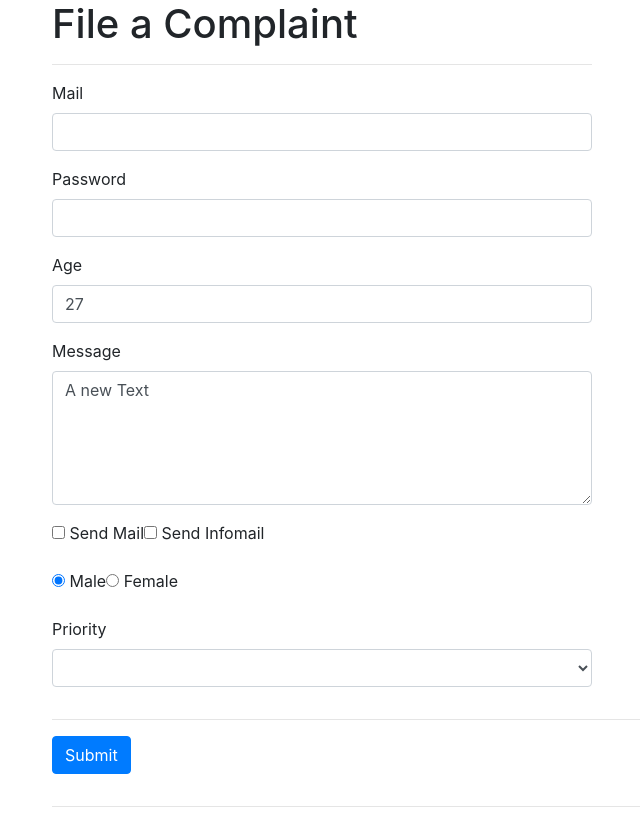
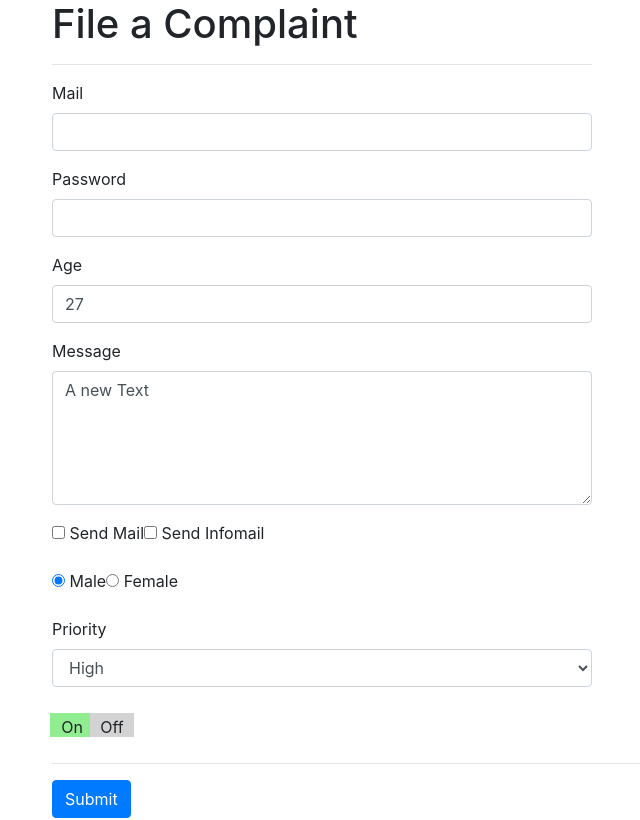
Before and after one commit to vladislavXXL/stock-trader, a Vue app: page / in a window 1280 px wide. Shown: the top 820 px of the page, without its empty margins (33-673 px from the left). Built offline with nearby package versions, Linux system fonts and the light colour scheme.

Commit message:
Create own input component with v-model as value and input event

```diff
--- a/src/App.vue
+++ b/src/App.vue
@@ -50,20 +50,25 @@
             <div class="row">
                 <div class="col-xs-12 col-sm-8 col-sn-offset-2 col-md-6 col-md-offset-3 form-group">
                     <label for="priority">Priority</label>
-                    <select id="priority" class="form-control">
-                        <option value=""></option>
+                    <select id="priority" class="form-control" v-model="selectedPriority">
+                        <option v-for="priority in priorities">{{ priority }}</option>
                     </select>
                 </div>
             </div>
-            <hr>
+            <div class="row">
+                <div class="col-xs-12 col-sm-8 col-sn-offset-2 col-md-6 col-md-offset-3">
+                    <app-switch v-model="dataSwitch"></app-switch>
+                </div>
+            </div>
+                <hr>
             <div class="row">
                 <div class="col-xs-12 col-sm-8 col-sn-offset-2 col-md-6 col-md-offset-3 form-group">
-                    <button class="btn btn-primary">Submit</button>
+                    <button class="btn btn-primary" @click.prevent="submitted">Submit</button>
                 </div>
             </div>
         </form>
         <hr>
-        <div class="row">
+        <div class="row" v-if="isSubmitted">
             <div class="col-xs-12 col-sm-8 col-sn-offset-2 col-md-6 col-md-offset-3">
                 <div class="panel panel-default">
                     <div class="panel-heading">
@@ -79,7 +84,8 @@
                             <li v-for="el in sendMail">{{ el }}</li>
                         </ul>
                         <p>Gender: {{ gender }}</p>
-                        <p>Priority: </p>
+                        <p>Priority: {{ selectedPriority }}</p>
+                        <p>Switched: {{ dataSwitch }}</p>
                     </div>
                 </div>
             </div>
@@ -88,6 +94,7 @@
 </template>
 
 <script>
+    import Switch from "./components/Input/Switch.vue";
     export default {
         data() {
             return {
@@ -98,10 +105,20 @@
                 },
                 message: 'A new Text',
                 sendMail: [],
-                gender: 'Male'
+                gender: 'Male',
+                priorities: ['High', 'Medium', 'Low'],
+                selectedPriority: 'High',
+                dataSwitch: true,
+                isSubmitted: false
             }
         },
         methods: {
+            submitted() {
+                this.isSubmitted = true;
+            }
+        },
+        components: {
+            appSwitch: Switch
         }
     }
 </script>
--- /dev/null
+++ b/src/components/Input/Switch.vue
@@ -0,0 +1,44 @@
+<template>
+    <div>
+        <div id="on"
+             @click="switched(true)"
+             :class="{active: value}">On</div>
+        <div id="off"
+             @click="switched(false)"
+             :class="{active: !value}">Off</div>
+    </div>
+</template>
+
+<script>
+    export default {
+        name: "Switch",
+        props: ['value'],
+        methods: {
+            switched(isOn) {
+                this.$emit('input', isOn);
+            }
+        }
+    }
+</script>
+
+<style scoped>
+    #on, #off {
+        width: 40px;
+        height: 20px;
+        background-color: lightgray;
+        padding: 2px;
+        display: inline-block;
+        margin: 10px -2px;
+        box-sizing: content-box;
+        cursor: pointer;
+        text-align: center;
+    }
+
+    #on:hover, #on.active {
+        background-color: lightgreen;
+    }
+
+    #off:hover, #off.active {
+        background-color: lightcoral;
+    }
+</style>
```
